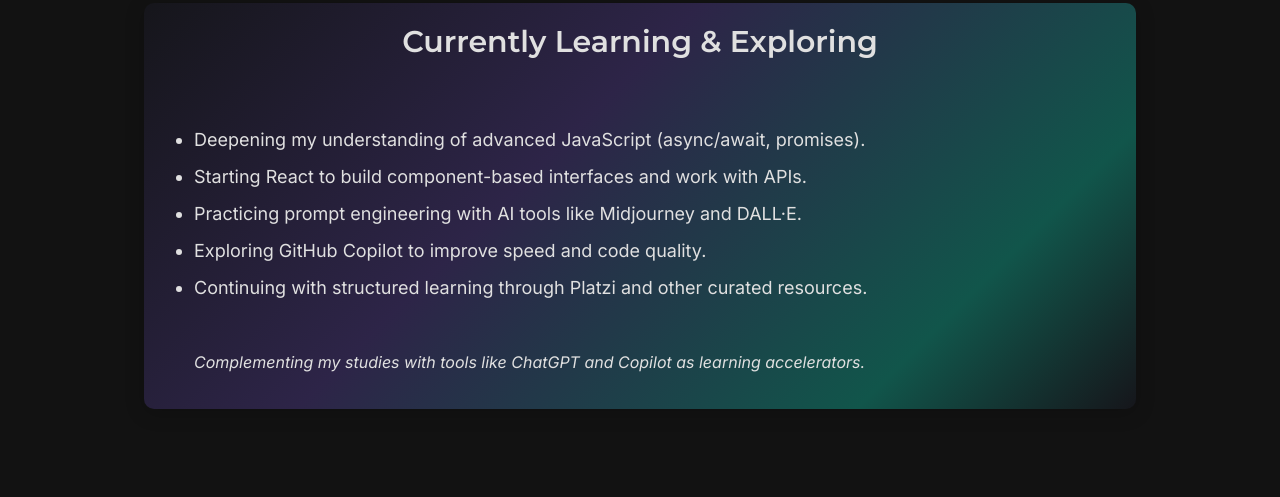
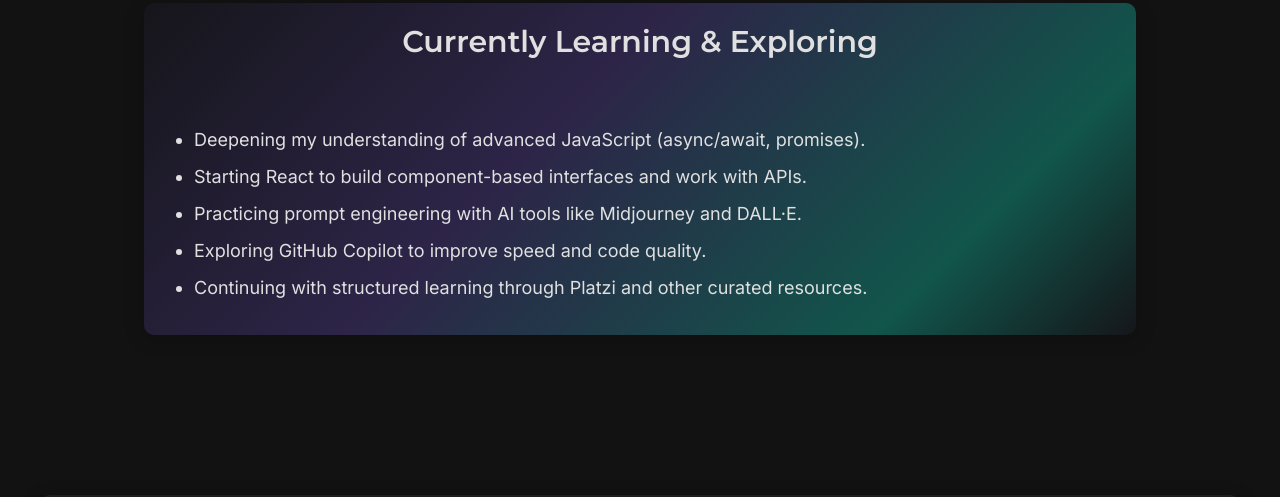
Before and after one commit to llopisar/portfolio-augusto, a website: page src/index.html in a window 1280 px wide. Shown: the part 3057-3554 px from the top of the page. Drawn offline with nearby package versions, Linux system fonts and the light colour scheme; files that its build step writes are made by us from their sources.

Commit message:
Fix HTML formatting and structure

```diff
--- a/src/index.html
+++ b/src/index.html
@@ -267,9 +267,6 @@
           <li>Exploring GitHub Copilot to improve speed and code quality.</li>
           <li>Continuing with structured learning through Platzi and other curated resources.</li>
         </ul>
-        <p class="about__title--content">
-          <em>Complementing my studies with tools like ChatGPT and Copilot as learning accelerators.</em>
-        </p>
       </div>
     </div>
   </section>
@@ -324,4 +321,5 @@
 <script src="./js/main.js"></script>
 </body>
 
+
 </html>
```
